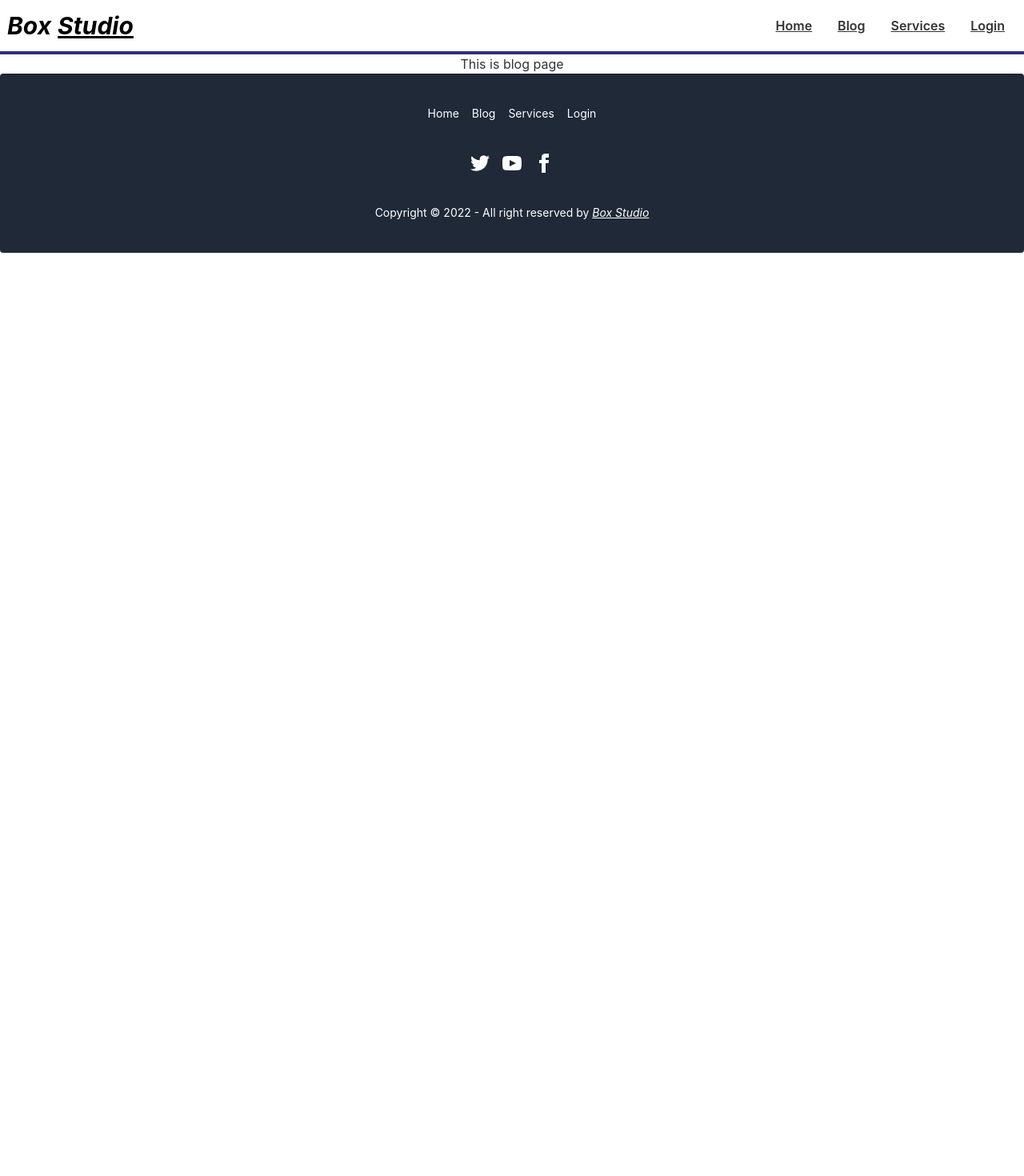
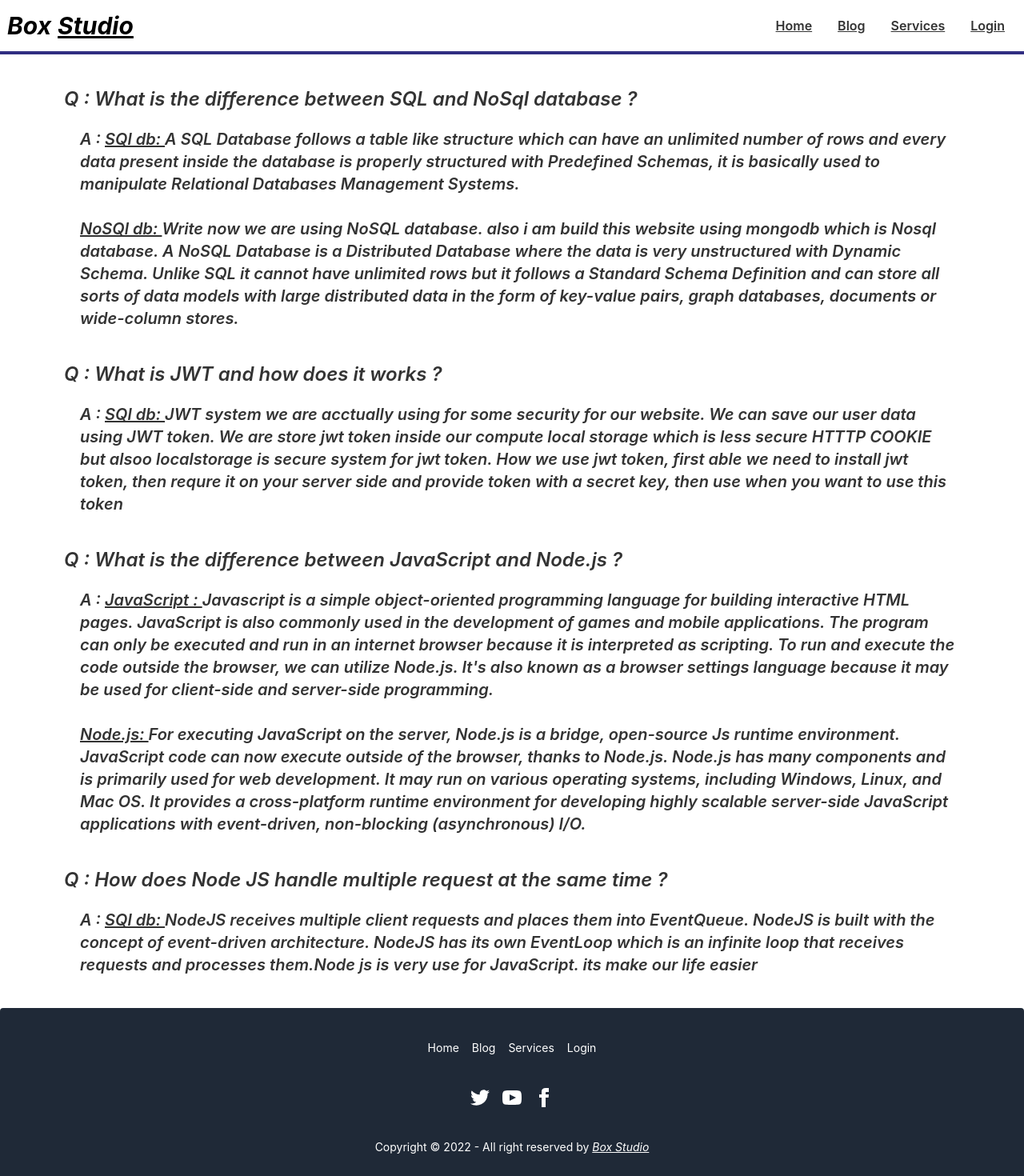
Before and after one commit to aremon86851/box-studio, a React (Create React App) app: page /blog in a window 1280 px wide. Shown: the top 1470 px of the page at 80% size. Before the commit the page ends 800 px from the top, so only its background shows below. Built offline with nearby package versions, Linux system fonts and the light colour scheme; no server answers.

Commit message:
blog page added successfully

```diff
--- a/src/pages/Blog/Blog.js
+++ b/src/pages/Blog/Blog.js
@@ -2,8 +2,39 @@ import React from 'react';
 
 const Blog = () => {
     return (
-        <div>
-            This is blog page
+        <div className='my-10 mx-20'>
+            <div>
+                <h2 className='text-2xl text-left font-semibold italic'><span>Q : </span>What is the difference between SQL and NoSql database ? </h2>
+                <h3 className='text-left mt-5 ml-5 text-xl font-semibold italic'><span>A : </span><span className='underline'>SQl db: </span><span>A SQL Database follows a table like structure which can have an
+                    unlimited number of rows and every data present inside the database
+                    is properly structured with Predefined Schemas, it is basically used
+                    to manipulate Relational Databases Management Systems.</span><br /> <br />
+                    <span className='underline'>NoSQl db: </span><span>Write now we are using NoSQL database. also i am build this website using mongodb which is Nosql database. A NoSQL Database is a Distributed Database where the data is very
+                        unstructured with Dynamic Schema. Unlike SQL it cannot have unlimited
+                        rows but it follows a Standard Schema Definition and can store all
+                        sorts of data models with large distributed data in the form of
+                        key-value pairs, graph databases, documents or wide-column stores.</span>
+
+                </h3>
+            </div>
+            <div className='mt-10'>
+                <h2 className='text-2xl text-left font-semibold italic'><span>Q : </span>What is JWT and how does it works ? </h2>
+                <h3 className='text-left mt-5 ml-5 text-xl font-semibold italic'><span>A : </span><span className='underline'>SQl db: </span><span>JWT system we are acctually using for some security for our website. We can save our user data using JWT token. We are store jwt token inside our compute local storage which is less secure HTTTP COOKIE but alsoo localstorage is secure system for jwt token. How we use jwt token, first able we need to install jwt token, then requre it on your server side and provide token with a secret key, then use when you want to use this token</span>
+                </h3>
+            </div>
+            <div className='mt-10'>
+                <h2 className='text-2xl text-left font-semibold italic'><span>Q : </span>What is the difference between JavaScript and Node.js ? </h2>
+                <h3 className='text-left mt-5 ml-5 text-xl font-semibold italic'><span>A : </span><span className='underline'>JavaScript : </span><span>Javascript is a simple object-oriented programming language for building interactive HTML pages. JavaScript is also commonly used in the development of games and mobile applications. The program can only be executed and run in an internet browser because it is interpreted as scripting. To run and execute the code outside the browser, we can utilize Node.js.
+                    It's also known as a browser settings language because it may be used for client-side and server-side programming.</span><br /> <br />
+                    <span className='underline'>Node.js: </span><span>For executing JavaScript on the server, Node.js is a bridge, open-source Js runtime environment. JavaScript code can now execute outside of the browser, thanks to Node.js. Node.js has many components and is primarily used for web development. It may run on various operating systems, including Windows, Linux, and Mac OS. It provides a cross-platform runtime environment for developing highly scalable server-side JavaScript applications with event-driven, non-blocking (asynchronous) I/O.</span>
+
+                </h3>
+            </div>
+            <div className='mt-10'>
+                <h2 className='text-2xl text-left font-semibold italic'><span>Q : </span>How does Node JS handle multiple request at the same time ? </h2>
+                <h3 className='text-left mt-5 ml-5 text-xl font-semibold italic'><span>A : </span><span className='underline'>SQl db: </span><span>NodeJS receives multiple client requests and places them into EventQueue. NodeJS is built with the concept of event-driven architecture. NodeJS has its own EventLoop which is an infinite loop that receives requests and processes them.Node js is very use for JavaScript. its make our life easier</span>
+                </h3>
+            </div>
         </div>
     );
 };
```
